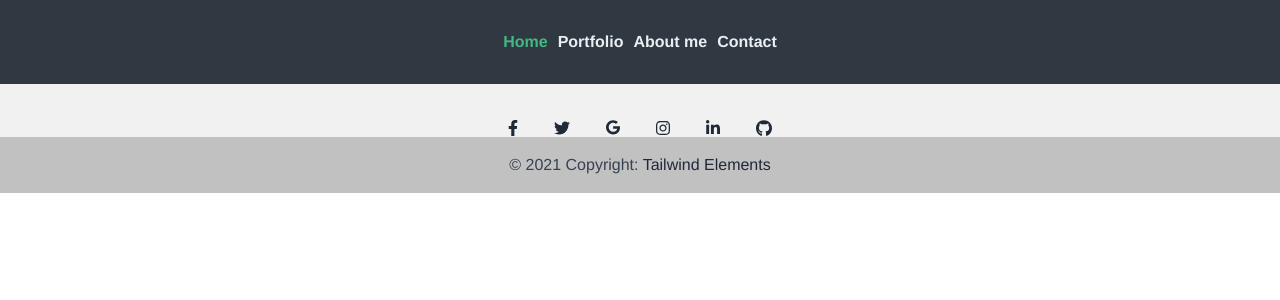
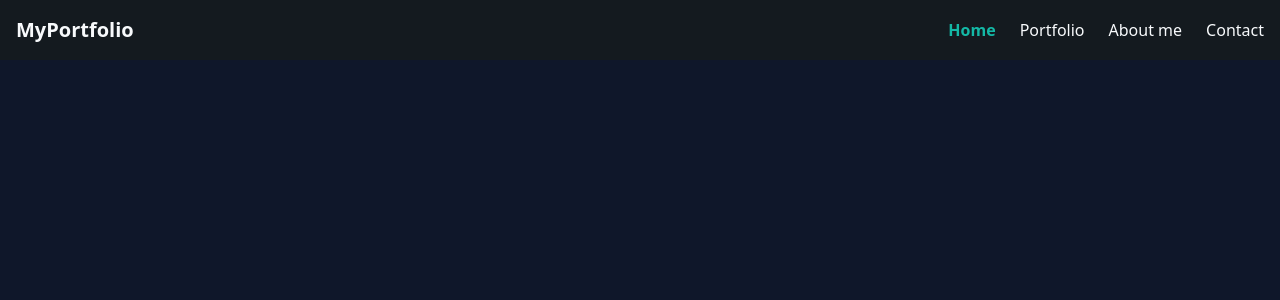
Before and after one commit to Roman-Parker/portfolio, a Vue app in the folder frontend/: page / in a window 1280 px wide. Shown: the top 300 px of the page. Built offline with nearby package versions, Linux system fonts and the light colour scheme.

Commit message:
broke out navbar into separate component

```diff
--- a/frontend/src/App.vue
+++ b/frontend/src/App.vue
@@ -1,48 +1,20 @@
 <template>
-    <nav>
-        <router-link to="/">Home</router-link>
-        <router-link to="/portfolio">Portfolio</router-link>
-        <router-link to="/about">About me</router-link>
-        <router-link to="/contact">Contact</router-link>
-    </nav>
-    <router-view />
-    <FooterComponent />
+    <div class="min-h-screen bg-darkSlate text-offWhite">
+        <!-- Navigation -->
+        <NavBar />
+
+        <!-- Main Content -->
+        <main class="mx-auto max-w-7xl px-4 py-8">
+            <router-view />
+        </main>
+    </div>
 </template>
 
 <script>
-import FooterComponent from "@/components/FooterComponent.vue"
+import NavBar from '@/components/NavBar.vue'
 export default {
     components: {
-        FooterComponent
+        NavBar
     }
-}
+};
 </script>
-
-<style>
-#app {
-    font-family: Avenir, Helvetica, Arial, sans-serif;
-    -webkit-font-smoothing: antialiased;
-    -moz-osx-font-smoothing: grayscale;
-    text-align: center;
-    color: #2c3e50;
-    background-color: #303841;
-}
-
-nav {
-    padding: 30px;
-}
-
-nav a {
-    font-weight: bold;
-    color: #eaeff3;
-    padding: 5px;
-}
-
-nav a.router-link-exact-active {
-    color: #42b983;
-}
-
-a:hover {
-    text-decoration: underline;
-}
-</style>
--- a/frontend/src/components/HelloWorld.vue
+++ /dev/null
@@ -1,33 +0,0 @@
-<template>
-  <div></div>
-</template>
-
-<script>
-export default {
-  name: 'HelloWorld',
-  props: {
-    msg: String
-  }
-}
-</script>
-
-<!-- Add "scoped" attribute to limit CSS to this component only -->
-<style scoped>
-h3 {
-  margin: 40px 0 0;
-}
-ul {
-  list-style-type: none;
-  padding: 0;
-}
-li {
-  display: inline-block;
-  margin: 0 10px;
-}
-a {
-  color: #42b983;
-}
-a:hover {
-   text-decoration:underline;
-}
-</style>
--- /dev/null
+++ b/frontend/src/components/NavBar.vue
@@ -0,0 +1,83 @@
+<template>
+    <!-- Navbar -->
+    <header class="bg-gunmetal">
+        <nav
+          class="mx-auto max-w-7xl px-4 py-4 flex items-center justify-between"
+        >
+          <!-- Logo / Branding -->
+          <div class="text-xl font-bold">
+            <router-link to="/" class="hover:text-turquoise-light">
+              MyPortfolio
+            </router-link>
+          </div>
+
+          <!-- Navigation Links -->
+          <div class="space-x-6 hidden sm:flex">
+            <!-- Home -->
+            <router-link
+              to="/"
+              class="relative group transition-colors"
+              exact-active-class="text-turquoise font-semibold"
+            >
+              Home
+              <!-- Animated Underline -->
+              <span
+                class="absolute left-1/2 -translate-x-1/2 bottom-0 h-[2px] w-full bg-current
+                       scale-x-0 group-hover:scale-x-100 origin-center
+                       transition-transform duration-300"
+              ></span>
+            </router-link>
+
+            <!-- Portfolio -->
+            <router-link
+              to="/portfolio"
+              class="relative group transition-colors"
+              active-class="text-turquoise font-semibold"
+            >
+              Portfolio
+              <span
+                class="absolute left-1/2 -translate-x-1/2 bottom-0 h-[2px] w-full bg-current
+                       scale-x-0 group-hover:scale-x-100 origin-center
+                       transition-transform duration-300"
+              ></span>
+            </router-link>
+
+            <!-- About Me -->
+            <router-link
+              to="/about"
+              class="relative group transition-colors"
+              active-class="text-turquoise font-semibold"
+            >
+              About me
+              <span
+                class="absolute left-1/2 -translate-x-1/2 bottom-0 h-[2px] w-full bg-current
+                       scale-x-0 group-hover:scale-x-100 origin-center
+                       transition-transform duration-300"
+              ></span>
+            </router-link>
+
+            <!-- Contact -->
+            <router-link
+              to="/contact"
+              class="relative group transition-colors"
+              active-class="text-turquoise font-semibold"
+            >
+              Contact
+              <span
+                class="absolute left-1/2 -translate-x-1/2 bottom-0 h-[2px] w-full bg-current
+                       scale-x-0 group-hover:scale-x-100 origin-center
+                       transition-transform duration-300"
+              ></span>
+            </router-link>
+          </div>
+
+          <!-- (Optional) Mobile Menu Toggle for small screens -->
+        </nav>
+      </header>
+</template>
+
+<script>
+export default {
+    name: 'NavBar'
+}
+</script>
--- a/frontend/tailwind.config.js
+++ b/frontend/tailwind.config.js
@@ -2,7 +2,18 @@
 module.exports = {
   purge: ['./index.html', './src/**/*.{vue,js,ts,jsx,tsx}'],
   theme: {
-    extend: {},
+    extend: {
+      colors: {
+        darkSlate: '#0F172A',
+        gunmetal: '#141A1F',
+        turquoise: {
+          DEFAULT: '#14B8A6',
+          light: '#2DD4BF',
+        },
+        coolGray: '#9CA3AF',
+        offWhite: '#F8FAFC',
+      },
+    },
   },
   plugins: [],
 }
```
